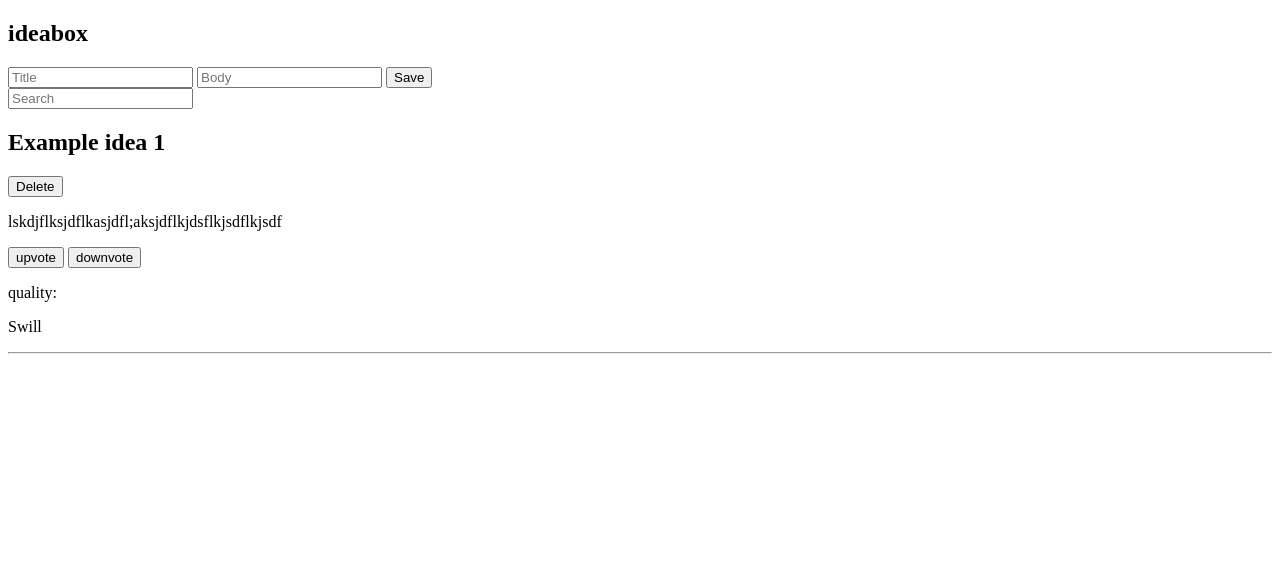
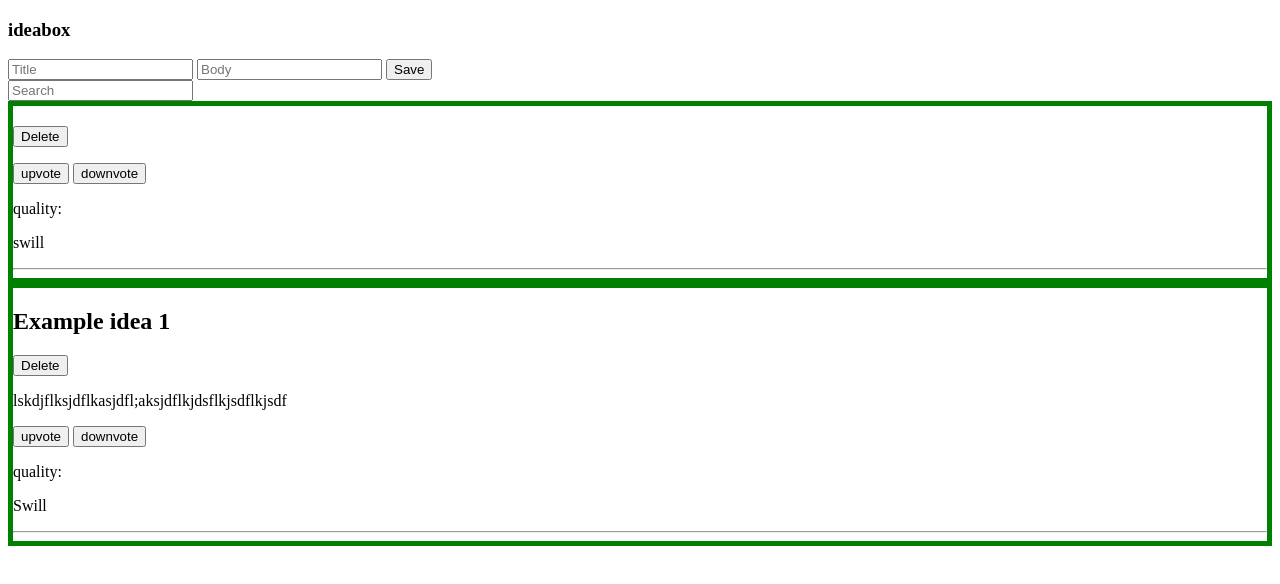
Before and after one commit to gavin-love/idea-box, a plain HTML site: page index.html in a window 1280 px wide. Both pictures are taken after a click on the button "upvote". Drawn offline with nearby package versions, Linux system fonts and the light colour scheme.

Commit message:
Create constructor function

```diff
--- a/index.html
+++ b/index.html
@@ -9,23 +9,24 @@
 </head>
 
 <body>
-
   <section>
-    <article class="input-article"></article>
+    <article class="input-article">
       <h1>idea<span class="second-title-word">box</span>
       </h1>
       <form>
-        <input class="title-input" type="text" name="title" placeholder="Title" value="">
-        <input class="body-input" type="text" name="body" placeholder="Body" value="">
+        <input class="title-input" type="text" name="title" placeholder="Title">
+        <input class="body-input" type="text" name="body" placeholder="Body">
         <button class="save-button">Save</button>
       </form>
     </article>
     <article class="return-data">
       <form>
-        <input class="search-input" type="text" name="search" placeholder="Search" value="">
+        <input class="search-input" type="text" name="search" placeholder="Search">
       </form>
-      <article>
-        <h2 class="idea-card">Example idea 1</h2>
+    </article>
+    <article class="ideas-article">
+      <article class="idea-card">
+        <h2 class="card-title">Example idea 1</h2>
         <button class="delete-button">Delete</button>
         <p class="idea-card-body">lskdjflksjdflkasjdfl;aksjdflkjdsflkjsdflkjsdf</p>
         <button class="upvote-button">upvote</button>
@@ -33,12 +34,9 @@
         <p class="quality">quality:</p>
         <p class="quality-value">Swill</p>
         <hr>
-
-
-      </ul>
-    </article>
+      </article>
+     </article>
   </section>
-
   <script src="http://ajax.googleapis.com/ajax/libs/jquery/3.3.1/jquery.min.js"></script>
   <script>window.jQuery || document.write('<script src="scripts.js"><\/script>')</script>
   <script src="scripts.js" type="text/javascript" charset="utf-8" async defer></script>
--- a/scripts.js
+++ b/scripts.js
@@ -1,40 +1,30 @@
 
+var cardTitle = $(".title-input")
+var cardBody = $(".body-input")
 
+function Card(title, body, id, quality) {
+  this.title = title
+  this.body = body
+  this.id = id || $.now()
+  this.quality = quality || "swill"
+}
 
+function cardPrepend(newCard) {
+  $(".ideas-article").prepend(`<article id="${newCard.id}" class="idea-card">
+        <h2 class="card-title">${newCard.title}</h2>
+        <button class="delete-button">Delete</button>
+        <p class="idea-card-body">${newCard.body}</p>
+        <button class="upvote-button">upvote</button>
+        <button class="downvote-button">downvote</button>
+        <p class="quality">quality:</p>
+        <p class="quality-value">${newCard.quality}</p>
+        <hr>
+      </article>`)
+}
+$('button').on('click', saveButton)
+function saveButton(e) {
+  e.preventDefault()
 
-
-
-
-
-
-
-
-
-
-
-
-
-
-
-
-
-
-
-
-
-
-
-
-
-
-
-
-
-
-
-
-
-
-$('button').on('click', function() {
-  console.log("hello");
-});
+  var newCard = new Card(cardTitle.val(), cardBody.val())
+  cardPrepend(newCard)
+}
--- a/styles.css
+++ b/styles.css
@@ -0,0 +1,3 @@
+.idea-card {
+  border: 5px solid green;
+}
```
